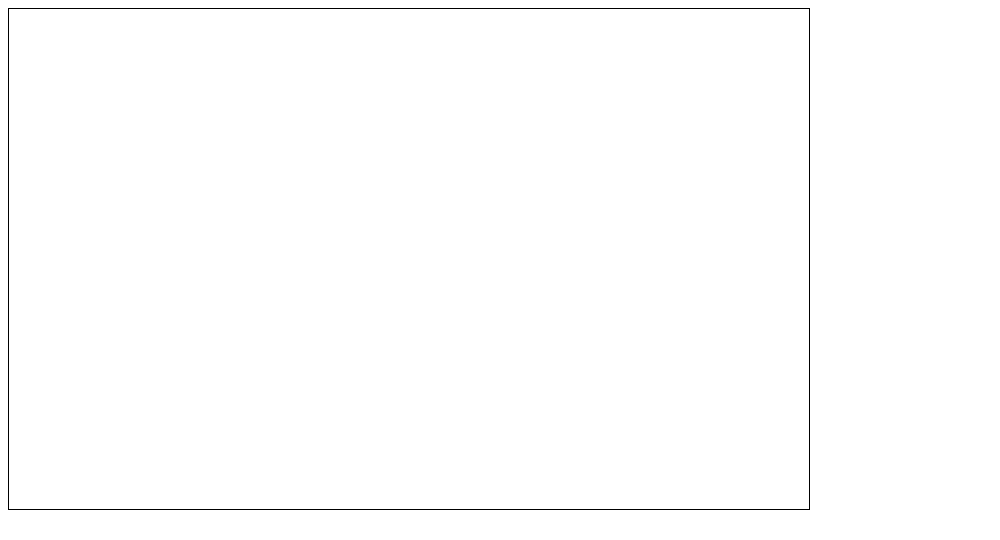
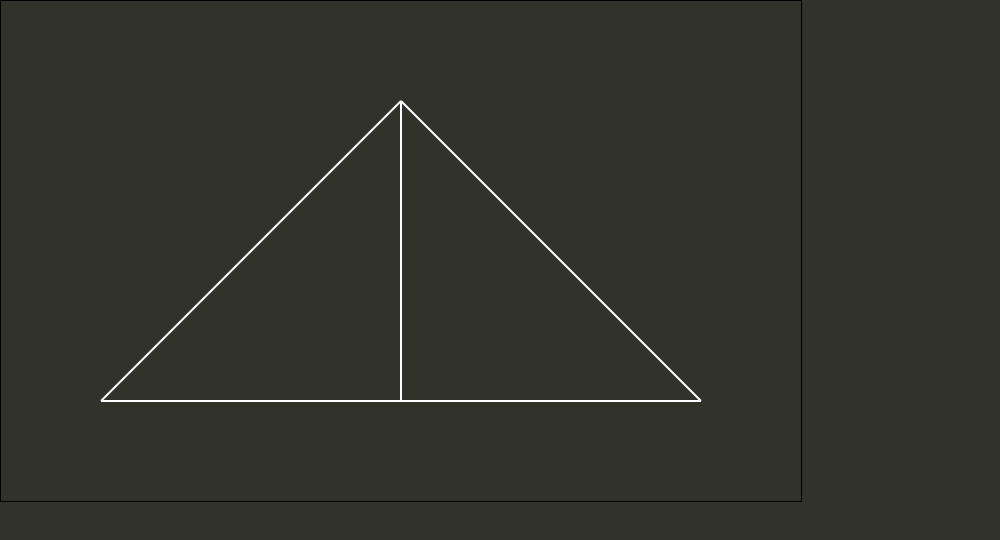
Before and after one commit to Repet124/fem-vs-ai, an Electron app: page index.html in a window 1000 px wide. Drawn offline with Linux system fonts and the light colour scheme.

Commit message:
Схемка рисуется

```diff
--- a/common.js
+++ b/common.js
@@ -1,5 +1,8 @@
 export function getScale(width, height, nodes, offset) {
-	let minX, maxX, minY, maxY = 0;
+	let minX = 0,
+		maxX = 0,
+		minY = 0,
+		maxY = 0;
 	nodes.forEach(node => {
 		minX = Math.min(minX, node[0]);
 		maxX = Math.max(maxX, node[0]);
@@ -10,3 +13,13 @@ export function getScale(width, height, nodes, offset) {
 	let scaleY = (height - 2*offset) / (maxY - minY);
 	return Math.min(scaleX, scaleY);
 }
+
+export function drawBar(ctx, start, end, color='#fff') {
+	ctx.beginPath();
+	ctx.strokeStyle = color;
+	ctx.lineWidth = 20;
+	ctx.moveTo(start[0], start[1]);
+	ctx.lineTo(end[0], end[1]);
+	ctx.stroke();
+	ctx.closePath();
+}
--- a/renderer.js
+++ b/renderer.js
@@ -1,11 +1,16 @@
-import { getScale } from './common.js'
-import { schema } from './schema.js';
+import { getScale, drawBar } from './common.js'
+import {nodes, bars} from './schema.js';
 
 const canvas = document.getElementById('canvas');
 const ctx = canvas.getContext('2d');
 const offset = 100;
 
-let scale = getScale(canvas.width, canvas.height, schema.nodes, offset);
+let scale = getScale(canvas.width, canvas.height, nodes, offset);
 
-ctx.scale(scale, scale);
-ctx.translate(offset, offset);
+ctx.translate(offset, (canvas.height-offset));
+ctx.scale(scale, -scale);
+ctx.save();
+
+bars.forEach(bar => {
+	drawBar(ctx, nodes[bar[0]], nodes[bar[1]]);
+});
--- a/schema.js
+++ b/schema.js
@@ -1,21 +1,19 @@
-export const schema = {
-	nodes: [
+export const nodes = [
 	[0,0],
 	[3000, 0],
 	[3000, 3000],
 	[6000, 0],
-	],
-	bars: [
+];
+export const bars = [
 	[0,2,1],
 	[1,2,1],
 	[2,3,1],
 	[0,1,1],
 	[1,3,1],
-	],
-	forces: [
+];
+export const forces = [
 	[0,0],
 	[0,-8],
 	[2,0],
 	[0,0],
-	],
-}
+];
--- a/style.css
+++ b/style.css
@@ -1,6 +1,17 @@
+* {
+	margin: 0;
+	padding: 0;
+	box-sizing: border-box;
+}
+
+body {
+	background-color: #31332b;
+}
+
 h1 {
 	color: red;
 }
+
 canvas {
 	border:1px solid #000;
 }
```
Lines whose indentation alone changed are shown as unchanged.
